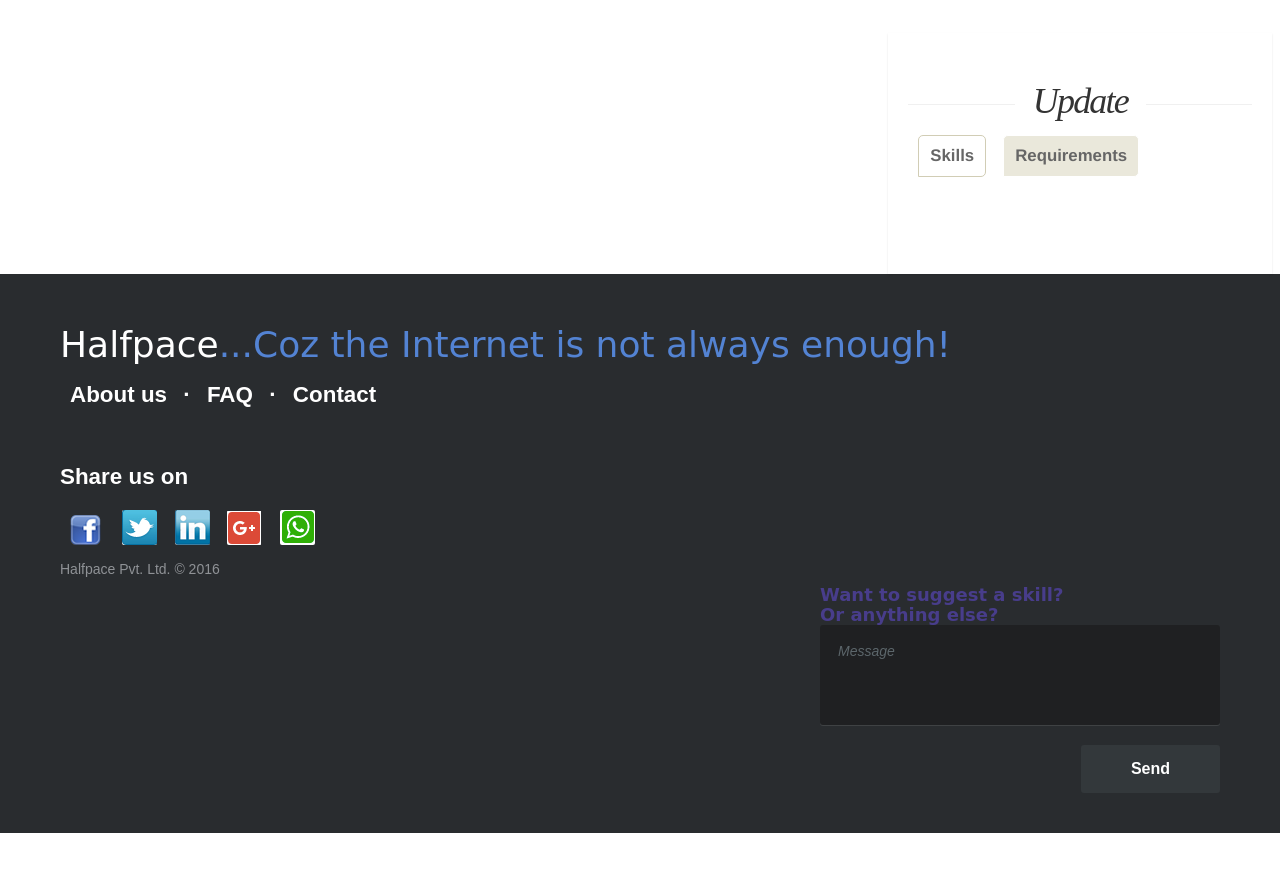
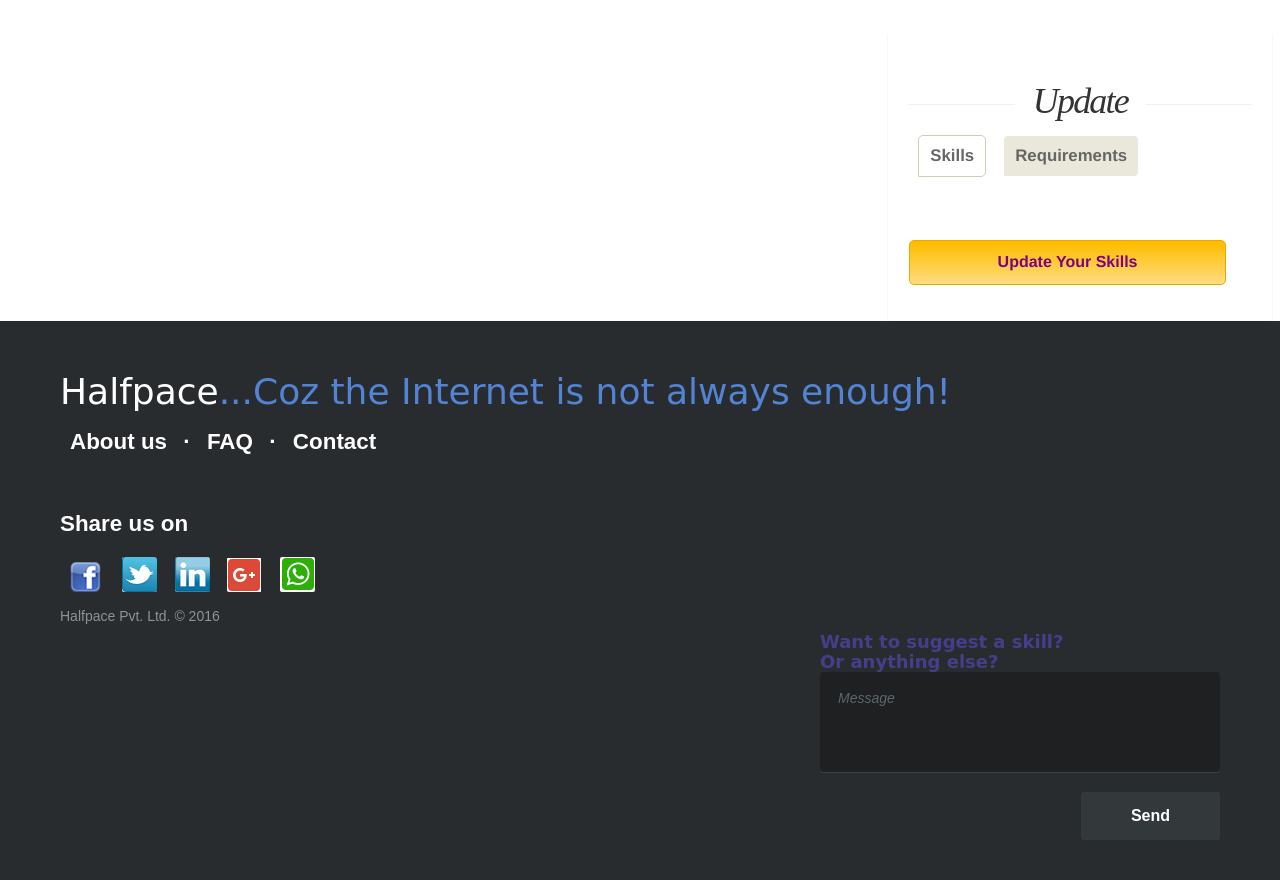
Before and after one commit to aukshi/halfpace, a PHP site: page /profile.php in a window 1280 px wide. Shown: the part 734-1614 px from the top of the page. Before the commit the page ends 1567 px from the top, so only its background shows below. Run offline with PHP 8.4, Linux system fonts and the light colour scheme; the visitor is signed in with stand-in values (Sample User, id 1); data that the repository does not hold is empty; some libraries are stand-ins or nearby versions.

Commit message:
Merge origin/master
Conflicts:
	TryingNewThings.php
	css/list.css
	css/testingMenubar.css
	index.html
	js/checkbox.js
	try.php

```diff
--- a/profile.php
+++ b/profile.php
@@ -298,6 +298,7 @@ class="w3-text w3-tag">Upload your profile picture</span></div>
                 }
                 ?>
             </div>
+            <input type="button" class="w3-btn" name="skillUpdate" value="Update Your Skills">
       </section>
 
         <section id="Requirements" class="hidden" >
@@ -317,7 +318,7 @@ class="w3-text w3-tag">Upload your profile picture</span></div>
                 }
                 ?>
             </div>
-
+        <input type="button" class="w3-btn" name="reqUpdate" value="Update Your Requirements">
       </section>
 
     </div><!-- @end #content2 -->
```
